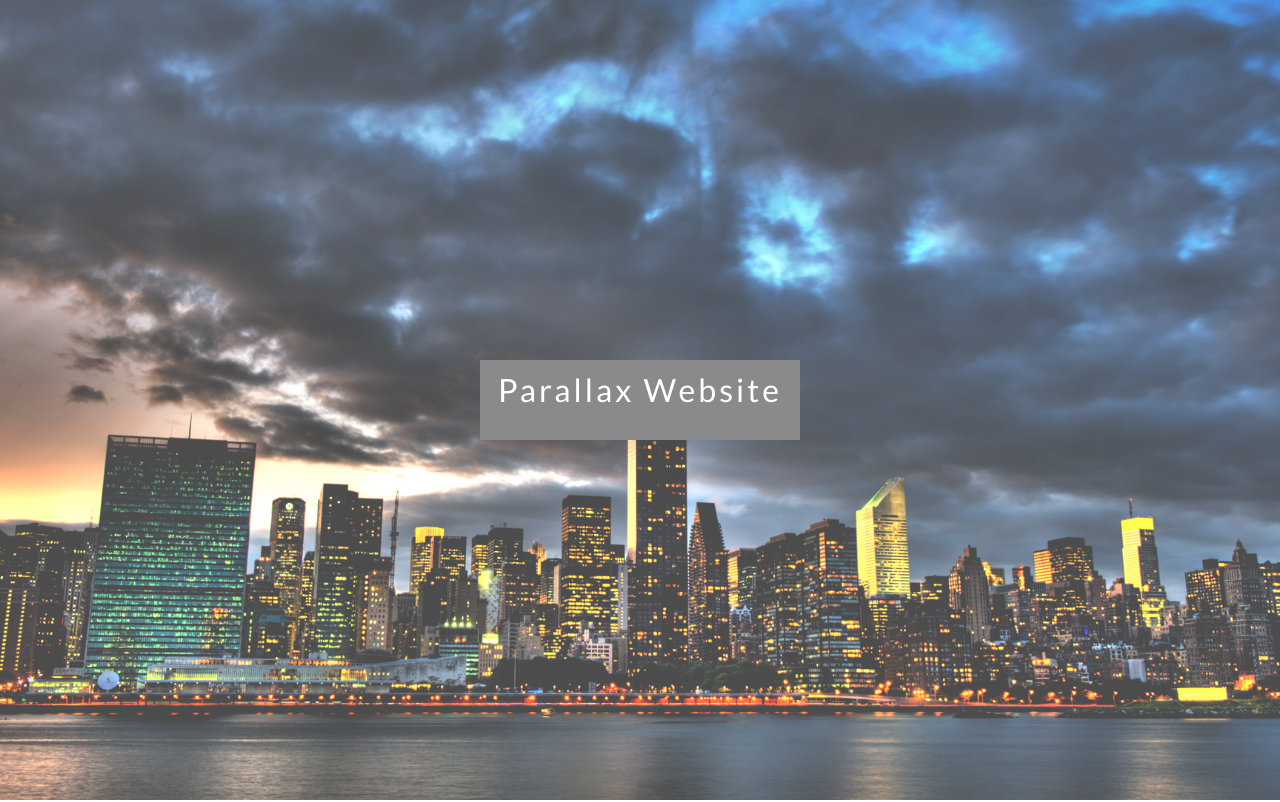
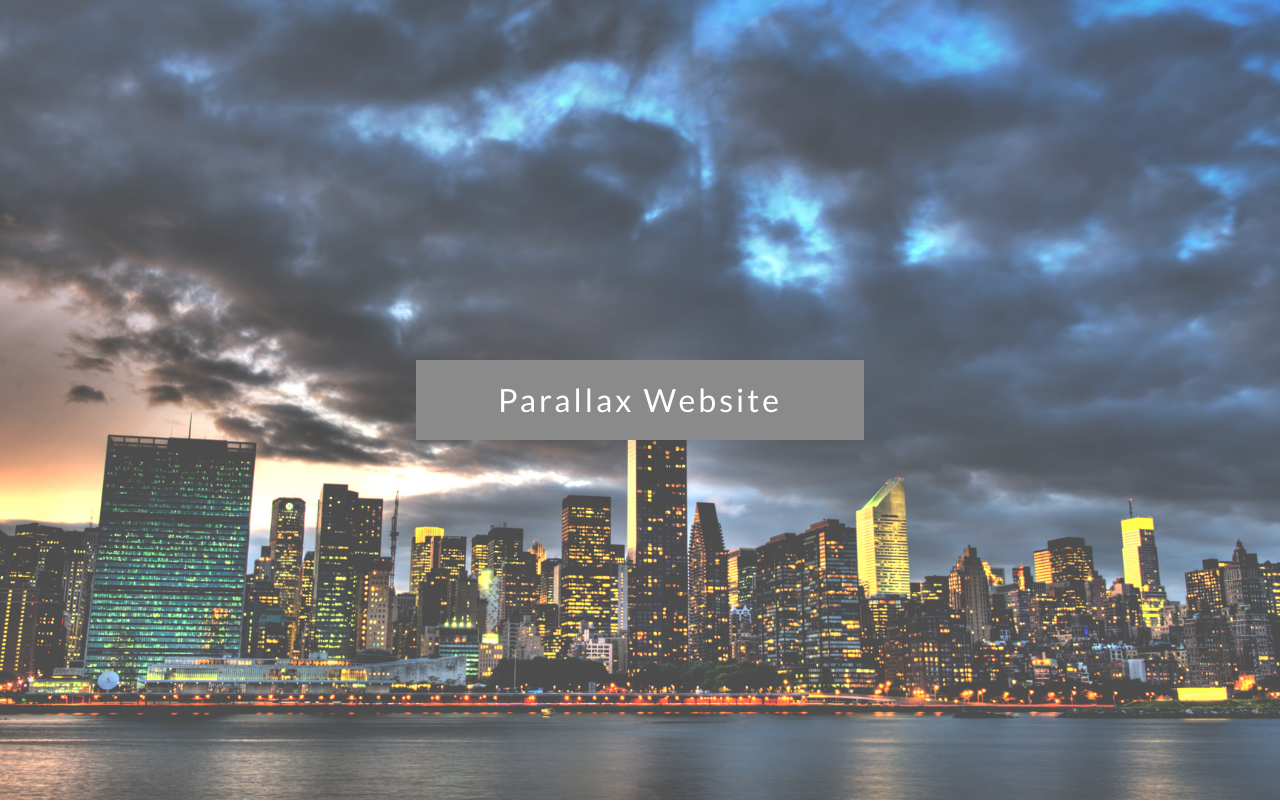
Before and after one commit to selocankaya/Parallax-Webpage, a plain HTML site: page index.html in a window 1280 px wide. Shown: the top 802 px of the page. Drawn offline with Linux system fonts and the light colour scheme.

Commit message:
add css style

```diff
--- a/style.css
+++ b/style.css
@@ -49,11 +49,13 @@ h3 {
 .header {
   position: absolute;
   background-color: #595959;
-  width: 25%;
+  width: 35%;
   height: 10vh;
   top: 50%;
   left: 50%;
   transform: translate(-50%, -50%);
+  display: flex;
+  align-items: center;
 }
 
 h1 {
```
